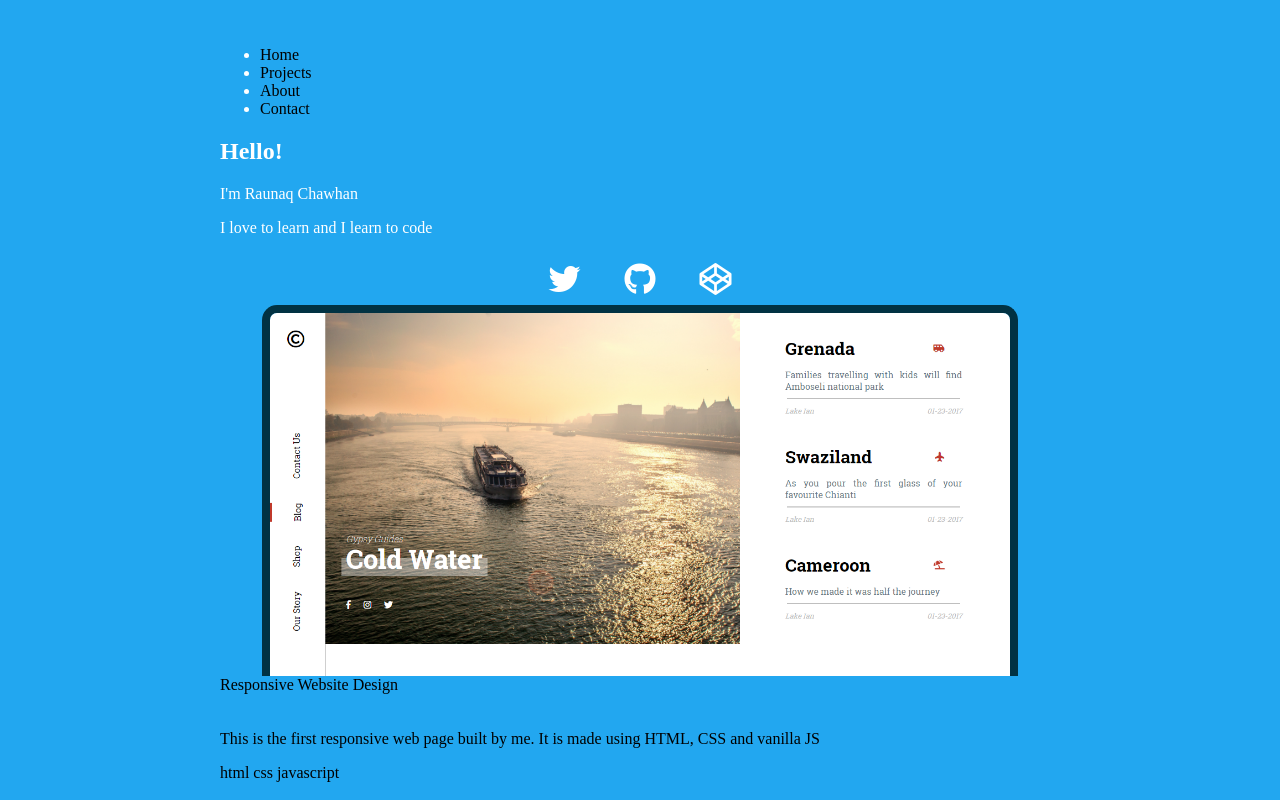
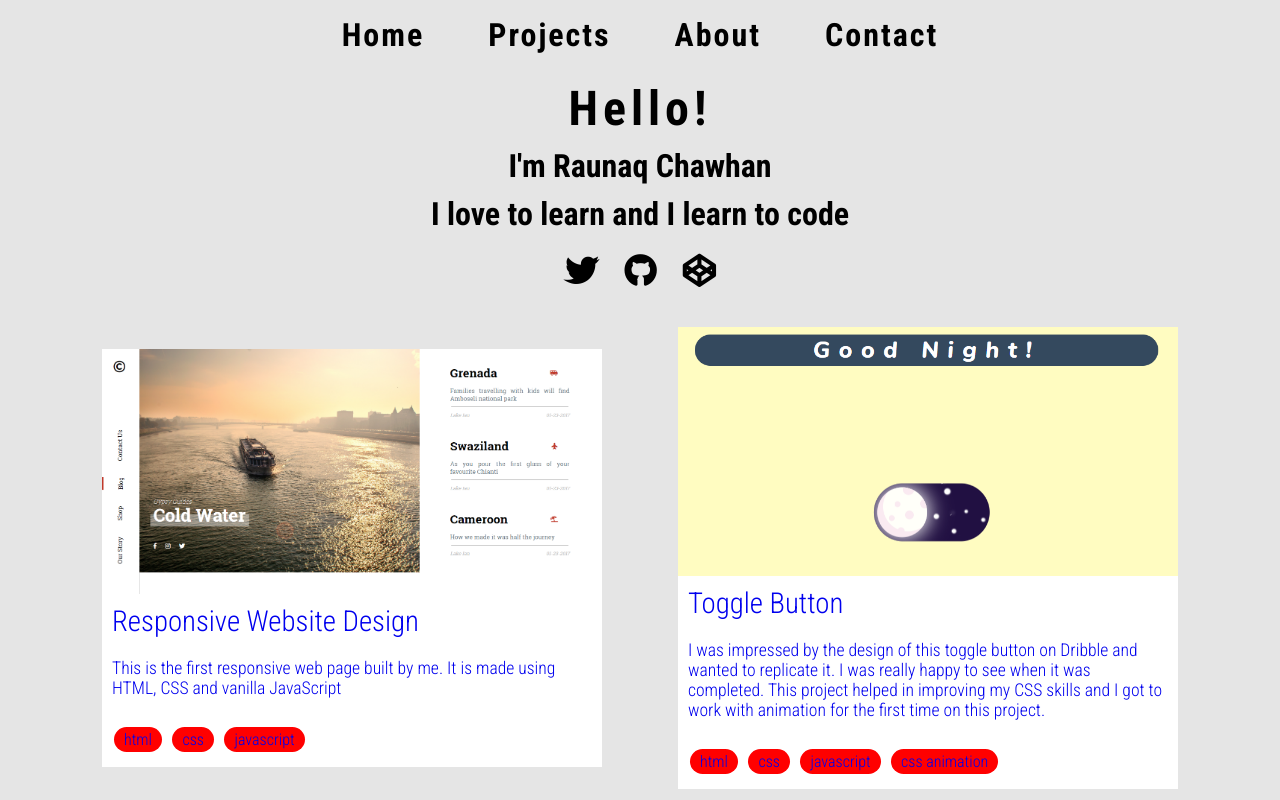
Before and after one commit to RaunaqChawhan/personal-site, a plain HTML site: page index.html in a window 1280 px wide. Shown: the top 800 px of the page. Drawn offline with Linux system fonts and the light colour scheme.

Commit message:
update CSS and HTML changes

```diff
--- a/index.html
+++ b/index.html
@@ -23,9 +23,9 @@
                     </ul>
                 </nav>
                 <section class="introduction">
-                    <h1>Hello!</h1>
-                    <p>I'm Raunaq Chawhan</p>
-                    <p>I love to learn and I learn to code</p>
+                    <h1 class="greeting">Hello!</h1>
+                    <p class="intro-name">I'm Raunaq Chawhan</p>
+                    <p class="intro-line">I love to learn and I learn to code</p>
                     <div class="social-links">
                         <a href="https://twitter.com/_raunaq_" target="_blank"><i class="fab fa-twitter"></i></a>
                         <a href="https://github.com/RaunaqChawhan" target="_blank"><i class="fab fa-github"></i></a>
@@ -35,14 +35,14 @@
             </header>
             <main id="content">
                 <section id="projects">
-                    <div class="project-1">
+                    <div class="project">
                         <a href="https://raunaqchawhan.github.io/web-design/" target="_blank">
                             <div class="description">
                                 <figure class="thumbnail-container">
                                     <img src="images/web-design.PNG" alt="responsive webpage design" class="thumbnail">
                                     <figcaption class="caption">Responsive Website Design</figcaption>
                                 </figure>
-                                <p>This is the first responsive web page built by me. It is made using HTML, CSS and vanilla JS</p>
+                                <p>This is the first responsive web page built by me. It is made using HTML, CSS and vanilla JavaScript</p>
                                 <div class="tags">
                                     <span>html</span>
                                     <span>css</span>
@@ -51,7 +51,7 @@
                             </div>
                         </a>
                     </div>
-                    <div class="project-2">
+                    <div class="project">
                         <a href="https://github.com/RaunaqChawhan/day-and-night-toggle-button" target="_blank">
                             <div class="description">
                                 <figure class="thumbnail-container">
@@ -68,11 +68,11 @@
                             </div>
                         </a>
                     </div>
-                    <div class="project-3">
+                    <div class="project">
                         <a href="https://raunaqchawhan.github.io/quiz-app/" target="_blank">
                             <div class="description">
                                 <figure class="thumbnail-container">
-                                    <img src="images/" alt="quiz app" class="thumbnail">
+                                    <img src="images/quiz.PNG" alt="quiz app" class="thumbnail">
                                     <figcaption class="caption">Quiz app</figcaption>
                                 </figure>
                                 <p>I'd learnt about drag and drop API and wanted to use it in a project. So I created this quiz app to get a hang of it.</p>
@@ -86,14 +86,14 @@
                             </div>
                         </a>
                     </div>
-                    <div class="project-4">
+                    <div class="project">
                         <a href="https://github.com/RaunaqChawhan/Todo-List" target="_blank">
                             <div class="description">
                                 <figure class="thumbnail-container">
                                     <img src="images/todo1.PNG" alt="todo list" class="thumbnail">
                                     <figcaption class="caption">Todo list</figcaption>
                                 </figure>
-                                <p>I wanted to improve my js skills and so I created this to do list app</p>
+                                <p>I wanted to improve my javascript skills and so I created this to do list app</p>
                                 <div class="tags">
                                     <span>html</span>
                                     <span>css</span>
@@ -102,7 +102,7 @@
                             </div>
                         </a>
                     </div>
-                    <div class="project-5">
+                    <div class="project">
                         <a href="https://github.com/RaunaqChawhan/word-frequency" target="_blank">
                             <div class="description">
                                 <figure class="thumbnail-container">
--- a/styles.css
+++ b/styles.css
@@ -1,149 +1,192 @@
+@import url('https://fonts.googleapis.com/css?family=Roboto+Condensed:300,700&display=swap');
+
 html, body {
     margin: 0;
     padding: 0;
     box-sizing: border-box;
-    font-family: 'Literata', serif;
-/*    background: linear-gradient(15deg, #17ead9, #6078ea);*/
-    background: #22a7f0;
-    color: #fff;
+    font-family: 'Roboto Condensed', sans-serif;
+    background: linear-gradient(135deg, #17ead9, #6078ea);
+    background: linear-gradient(135deg, #42e695, #3bb2b8);
+    background: linear-gradient(135deg, #5b247a, #1bcedf);
+    background: #e5e5e5;
 }
 
 * {
     box-sizing: inherit;
 }
 
-.container {
-    max-width: 900px;
-    margin: 0 auto;
-    padding: 30px;
-/*    border: 1px solid;*/
+.main-header, .nav-bar, .introduction {
+    /* border: 2px solid; */
 }
 
-.intro {
-/*    border: 1px solid;*/
+.main-header {
+    display: flex;
+    flex-direction: column;
+    justify-content: center;
+    align-items: center;
 }
 
-.intro p {
-/*    font-family: 'Fascinate', cursive;*/
-    font-size: 3rem;
-    font-style: italic;
+.nav-bar {
+    width: 100%;
+}
+
+.nav-bar ul {
+    list-style: none;
+    padding: 0;
     margin: 0;
-/*    border: 1px solid;*/
+    display: flex;
+    flex-wrap: wrap;
+    justify-content: center;
+    /* font-family: 'Poppins', sans-serif; */
+    font-family: 'Roboto Condensed', sans-serif;
+    /* text-transform: uppercase; */
+    font-weight: 700;
+    font-size: 2rem;
+}
+
+.nav-bar ul li {
+    padding: 1rem 2rem;
+}
+
+.nav-bar ul li a {
+    text-decoration: none;
+    letter-spacing: 2px;
+    color: black;
+}
+
+.nav-bar ul li a:hover {
+    transition: all 0.3s;
+    font-size: 2.5rem;
+    text-decoration: underline;
+}
+
+.introduction {
+    display: flex;
+    flex-direction: column;
+    flex-wrap: wrap;
+    width: 100%;
+    align-items: center;
+    justify-content: center;
+    /* letter-spacing: 2px; */
+    font-weight: 700;
+    font-size: 2rem;
     text-align: center;
 }
 
-.intro h1{
-/*    border: 1px solid;*/
-    font-size: 6rem;
-    font-weight: 700;
+.introduction .greeting {
+    margin: 10px 0;
+    cursor: pointer;
+    letter-spacing: 5px;
+}
+
+.introduction .greeting:hover {
+    transition: all 1s cubic-bezier(0.075, 0.82, 0.165, 1);
+    font-size: 4rem;
+}
+
+.introduction .intro-name, .introduction .intro-line {
     margin: 0;
-    margin-top: -2rem;
+    margin-bottom: 10px;
+}
+
+#projects {
+    display: flex;
+    flex-wrap: wrap;
+    justify-content: space-evenly;
+    align-items: center;
+    width: 90%;
+    margin: 1rem auto;
+}
+
+.project, .project a, .thumbnail-container, .thumbnail-container .thumbnail {
+    display: block;
+    margin: 0 auto;
+    width: 500px;
+    text-decoration: none;
+}
+
+.project {
+    /* border: 1px solid; */
+    width: 502px;
+    margin: 10px auto;
+    /* border-radius: 10px; */
+}
+
+.thumbnail-container .caption, .description p, .tags {
+    padding: 10px;
+    font-size: 1.8rem;
+    margin: 0;
+    /* border: 1px solid; */
+    background: white;
+}
+
+.description p {
+    font-size: 1.1rem;
+}
+
+.tags span {
+    display: inline-block;
+    background: red;
+    padding: 3px 10px;
+    border-radius: 50px;
+    margin: 5px 2px;
+    font-size: 1rem;
+}
+
+#about {
+    display: inline-block;
     text-align: center;
 }
 
-.social-links {
-/*    border: 1px solid;*/
-    text-align: center;
+#about h1 {
+    width: 80%;
+    font-size: 2rem;
+    margin: 10px auto;
 }
 
-.fa-twitter, .fa-github, .fa-codepen {
-/*    border: 1px solid;*/
-    font-size: 2rem;
-    padding: 10px 20px;
-    color: #fff;
-
+#about p {
+    width: 80%;
+    font-size: 1.3rem;
+    margin: 0 auto;
+    text-align: lcenter;
+    letter-spacing: 2px;
 }
 
-.about {
-/*    border: 1px solid;*/
+#contact {
+    text-align: center;
+    margin-top: 2rem;
 }
 
-.portfolio {
-/*    border: 1px solid;*/
+#contact h1 {
+    width: 80%;
+    font-size: 2rem;
+    margin: 10px auto;
 }
 
-.project-1 {
-/*    border: 1px solid;*/
+#contact p {
+    width: 80%;
+    font-size: 1.3rem;
+    margin: 0 auto;
+    text-align: center;
+    letter-spacing: 2px;
 }
 
-.about h1, .portfolio h1, .main-footer h1 {
+.social-links {
     font-size: 2rem;
+    margin: 10px auto;
 }
 
-.about p, .portfolio p, .main-footer p {
-    font-size: 1.2rem;
-}
-
-.thumbnail-container {
-/*    border: 1px solid;*/
-    margin: 0;
-    padding-top: 40px;
-    padding-bottom: 20px;
-/*
-    border-top-left-radius: 15px;
-    border-top-right-radius: 15px;
-*/
-}
-
-.thumbnail {
-    display: block;
-    margin: auto;
-    border: 8px solid #013243;
-    max-width: 90%;
-    border-top-left-radius: 15px;
-    border-top-right-radius: 15px;
-    border-bottom: transparent;
-}
-
-.thumbnail-description {
-    margin: auto;
-    max-width: 90%;
-    text-align: center;
-    border: 8px solid #013243;
-    border-top: transparent;
-    border-bottom-left-radius: 15px;
-    border-bottom-right-radius: 15px;
-    padding-bottom: 5px;
-    color: #fff;
-    font-size: 1.2rem;
-}
-
-.project-1 .thumbnail-container {
-    padding-top: 0;
-}
-
-.project-2 {
-/*    border: 1px solid;*/
-}
-
-.project-3 {
-/*    border: 1px solid;*/
-}
-
-.project-4 {
-/*    border: 1px solid;*/
-}
-
-a {
-    text-decoration: none;
+.social-links a {
+    display: inline-block;
+    margin: 0 10px;
     color: black;
 }
 
-@media (max-width: 620px) {
-
-    .intro p {
-        font-size: 1.5rem;
-    }
-
-    .intro h1{
-        font-size: 3rem;
-        margin: 0;
-    }
-
+footer {
+    display: block;
+    width: 80%;
+    margin: 0 auto;
+    padding: 5px;
+    text-align: center;
+    letter-spacing: 2px;
 }
-
-@media (max-width: 260px) {
-    body {
-        word-wrap: break-word;
-    }
-}
```
Also changed, not shown: images/quiz.PNG (added).
